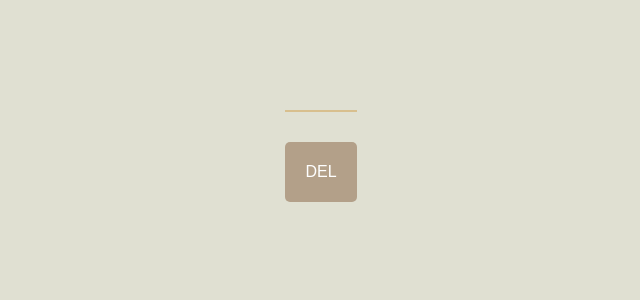
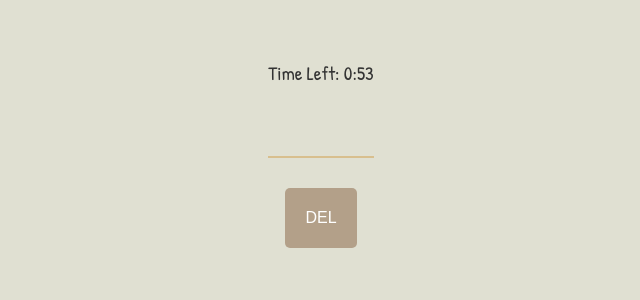
Before and after one commit to joseph-johnson27001/game-world, a Vue app: page /word-scramble/game in a window 1280 px wide. Shown: the top 300 px of the page, without its empty margins (319-959 px from the left). Built offline with nearby package versions, Linux system fonts and the light colour scheme.

Commit message:
Added timer

```diff
--- a/src/views/WordScramble/WordScrambleGame.vue
+++ b/src/views/WordScramble/WordScrambleGame.vue
@@ -2,6 +2,9 @@
   <div class="word-scramble-game">
     <!-- Category Name -->
     <h1>{{ currentCategory.name }}</h1>
+
+    <!-- Timer -->
+    <div class="timer">Time Left: {{ formattedTime }}</div>
 
     <!-- Displaying the current progress of the word -->
     <div class="selected-letters">
@@ -32,7 +35,7 @@
         v-for="(letter, index) in shuffledLetters"
         :key="index"
         class="letter-tile"
-        :disabled="clickedTiles.includes(index)"
+        :disabled="clickedTiles.includes(index) || completed"
         @click="selectLetter(letter, index)"
       >
         {{ letter }}
@@ -44,7 +47,7 @@
       <button
         @click="removeLastLetter"
         class="delete-button"
-        :disabled="userInput.length === 0"
+        :disabled="userInput.length === 0 || completed"
       >
         DEL
       </button>
@@ -65,6 +68,8 @@ export default {
       clickedTiles: [],
       completed: false,
       isCorrect: false,
+      timer: 60, // starting timer value in seconds
+      timerInterval: null,
     };
   },
   computed: {
@@ -77,6 +82,11 @@ export default {
     },
     userInputString() {
       return this.userInput.join("");
+    },
+    formattedTime() {
+      const minutes = Math.floor(this.timer / 60);
+      const seconds = this.timer % 60;
+      return `${minutes}:${seconds < 10 ? "0" : ""}${seconds}`;
     },
   },
   watch: {
@@ -91,6 +101,7 @@ export default {
       this.$router.push({ name: "WordScrambleCategories" });
     } else {
       this.shuffleWord();
+      this.startTimer();
     }
 
     document.addEventListener("click", this.handleDocumentClick);
@@ -99,6 +110,7 @@ export default {
   beforeUnmount() {
     document.removeEventListener("click", this.handleDocumentClick);
     window.removeEventListener("keydown", this.handleKeyInput);
+    this.stopTimer();
   },
   methods: {
     ...mapActions("wordScramble", ["selectCategory"]),
@@ -110,6 +122,8 @@ export default {
     },
 
     selectLetter(letter, index) {
+      if (this.completed) return; // Prevent selection if the game is completed
+
       this.userInput.push(letter);
       this.clickedTiles.push(index);
 
@@ -129,25 +143,33 @@ export default {
     },
 
     nextWord() {
-      if (this.currentWordIndex < 2) {
+      if (this.currentWordIndex < 19) {
+        // Adjusted to 19 for 20 words
         this.currentWordIndex++;
         this.shuffleWord();
       } else {
         this.completed = true;
+        this.stopTimer();
         this.viewResults();
       }
     },
 
     removeLastLetter() {
+      if (this.completed) return; // Prevent deletion if the game is completed
+
       const lastLetter = this.userInput.pop();
       const letterIndex = this.shuffledLetters.findIndex(
         (letter, index) =>
           letter === lastLetter && this.clickedTiles.includes(index)
       );
-      this.clickedTiles.splice(this.clickedTiles.indexOf(letterIndex), 1);
+      if (letterIndex !== -1) {
+        this.clickedTiles.splice(this.clickedTiles.indexOf(letterIndex), 1);
+      }
     },
 
     handleKeyInput(event) {
+      if (this.completed) return; // Prevent key input if the game is completed
+
       const key = event.key.toUpperCase();
       const letterIndex = this.shuffledLetters.findIndex(
         (letter, index) => letter === key && !this.clickedTiles.includes(index)
@@ -163,6 +185,22 @@ export default {
     viewResults() {
       this.$router.push({ name: "WordScrambleResults" });
     },
+
+    startTimer() {
+      this.timerInterval = setInterval(() => {
+        if (this.timer > 0) {
+          this.timer--;
+        } else {
+          this.completed = true;
+          clearInterval(this.timerInterval);
+          this.viewResults();
+        }
+      }, 1000);
+    },
+
+    stopTimer() {
+      clearInterval(this.timerInterval);
+    },
   },
 };
 </script>
@@ -173,6 +211,12 @@ export default {
   max-width: 600px;
   margin: 0 auto;
   padding: 0 10px;
+}
+
+.timer {
+  font-size: 1.2em;
+  margin-bottom: 20px;
+  color: #333;
 }
 
 .selected-letters {
```
